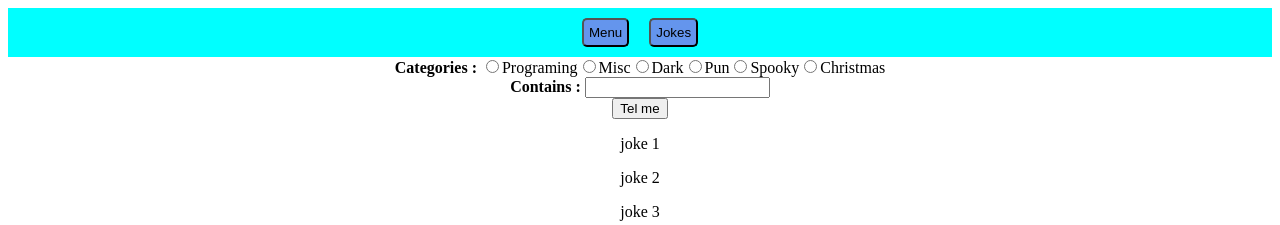
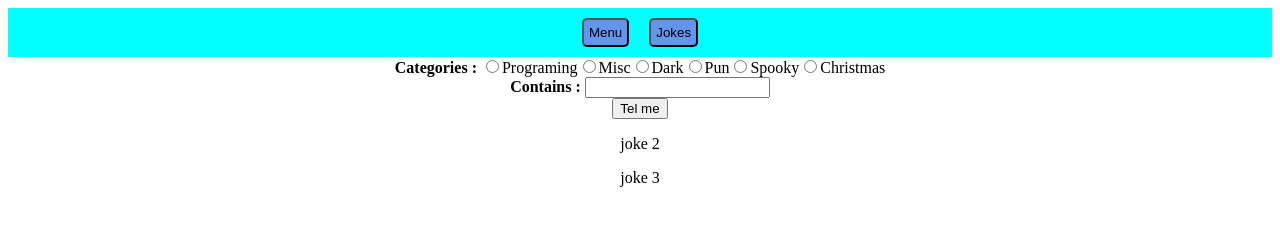
Before and after one commit to jakesfcoetz/playground-angular, an Angular app in the folder arno-jokes/arno-jokes/: page /jokes in a window 1280 px wide. Shown: the top 225 px of the page. Built offline with nearby package versions, Linux system fonts and the light colour scheme.

Commit message:
http call not working

```diff
--- /dev/null
+++ b/arno-jokes/arno-jokes/src/app/components/jokes/joke.ts
@@ -0,0 +1,12 @@
+export interface joke{
+    error: boolean,
+    category: string,
+    type: string,
+    joke?:string,
+    setup?: string,
+    delivery?: string,
+    flags: string[],
+    safe: boolean,
+    id: number,
+    lang: string
+}
--- a/arno-jokes/arno-jokes/src/app/components/jokes/jokes.component.html
+++ b/arno-jokes/arno-jokes/src/app/components/jokes/jokes.component.html
@@ -12,7 +12,7 @@
         <button class="button" (click)="getJoke()">Tel me</button></div>
 </div>
 <div class="jokeDisplay">
-    <p>joke 1</p>
+    <p>{{joke | json}}</p>
     <p>joke 2</p>
     <p>joke 3</p>
 </div>
--- a/arno-jokes/arno-jokes/src/app/components/jokes/jokes.component.ts
+++ b/arno-jokes/arno-jokes/src/app/components/jokes/jokes.component.ts
@@ -1,5 +1,6 @@
 import { JokesService } from './../../services/jokes.service';
 import { Component, OnInit } from '@angular/core';
+import { joke } from './joke';
 
 @Component({
   selector: 'app-jokes',
@@ -7,15 +8,17 @@ import { Component, OnInit } from '@angular/core';
   styleUrls: ['./jokes.component.scss']
 })
 export class JokesComponent implements OnInit {
+  joke:joke;
 
-constructor( private JokesService:JokesService) {
-
-}
+constructor( private JokesService:JokesService) {}
 
   ngOnInit(): void {
   }
 
   getJoke(){
-    this.JokesService.getJokeFromServer();
+    this.JokesService.getJokeFromServer().subscribe(response =>
+    this.joke = response
+      );
+      console.log(Response)
   }
 }
--- a/arno-jokes/arno-jokes/src/app/services/jokes.service.ts
+++ b/arno-jokes/arno-jokes/src/app/services/jokes.service.ts
@@ -1,18 +1,20 @@
 import { Injectable } from '@angular/core';
 import { HttpClient } from "@angular/common/http";
+import { Observable } from 'rxjs';
+import { joke } from '../components/jokes/joke';
 
 @Injectable({
   providedIn: 'root'
 })
 export class JokesService {
-  readonly url="https://v2.jokeapi.dev/";
-  joke:any;
+  readonly url="https://v2.jokeapi.dev/joke/Any";
+
 
   constructor(private http:HttpClient) {
 
   }
 
-  getJokeFromServer(){
-this.joke = this.http.get(this.url + "/joke/Programing")
+  getJokeFromServer() :Observable<joke[]>{
+return this.http.get<joke[]>(this.url)
   }
 }
```
